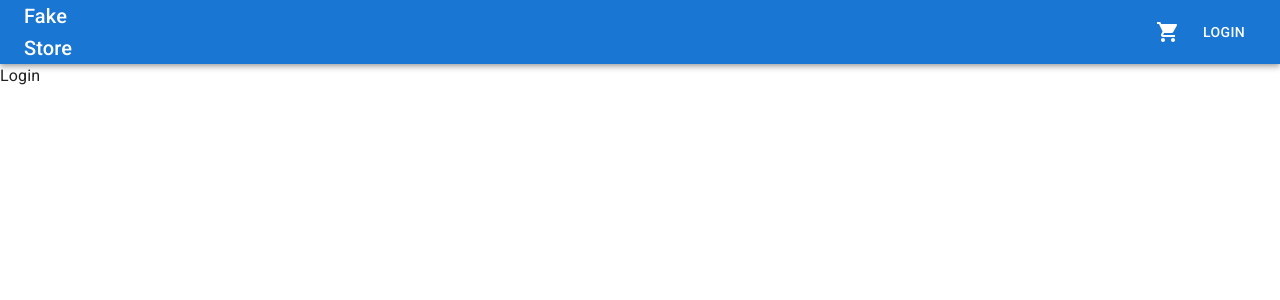
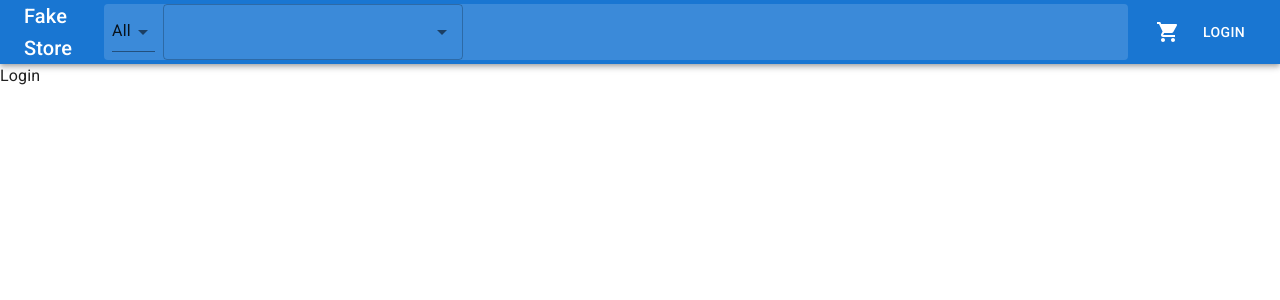
Before and after one commit to vinaykanth-s/ecommerce-react-app, a React (Vite) app: page /login in a window 1280 px wide. Shown: the top 300 px of the page. Built offline with nearby package versions, Linux system fonts and the light colour scheme.

Commit message:
started handling search box & category filter

```diff
--- a/src/components/Header.jsx
+++ b/src/components/Header.jsx
@@ -1,13 +1,27 @@
 import { IconButton } from "@mui/material";
 import { Badge } from "@mui/material";
-import { Typography, AppBar, Toolbar } from "@mui/material";
+import {
+  Typography,
+  AppBar,
+  Toolbar,
+  Button,
+  Autocomplete,
+  TextField,
+  Box,
+} from "@mui/material";
 import React from "react";
 import ShoppingCartIcon from "@mui/icons-material/ShoppingCart";
-import { Box } from "@mui/material";
-import { Button } from "@mui/material";
 import { useSelector } from "react-redux";
 import { getItemsCount } from "../utils";
 import { styled, alpha } from "@mui/material/styles";
+import { Select } from "@mui/material";
+import { MenuItem } from "@mui/material";
+import { useDispatch } from "react-redux";
+import { fetchAllCategories } from "../feature/categories-slice";
+import { useState } from "react";
+import { useNavigate } from "react-router-dom";
+import { useSearchParams } from "react-router-dom";
+import { useEffect } from "react";
 
 const Search = styled("section")(({ theme }) => ({
   position: "relative",
@@ -22,15 +36,59 @@ const Search = styled("section")(({ theme }) => ({
   width: "100%",
 }));
 const SearchBar = () => {
+  const products = useSelector((state) => state.products?.value);
+  const categories = useSelector((state) => state.categories?.value);
+  const dispatch = useDispatch();
+  const [selectedCategory, setSelectedCategory] = useState("all");
+  const [searchParams] = useSearchParams();
+  const category = searchParams.get("category");
+  const navigate = useNavigate();
+
+  useEffect(() => {
+    setSelectedCategory(category ? category : "all");
+  }, [category]);
+  if (!categories.length) {
+    dispatch(fetchAllCategories);
+  }
+
+  const handleCategoryChange = (e) => {
+    setSelectedCategory(e.target.value);
+    navigate(selectedCategory === "all" ? "/" : `/?category=${value}`);
+  };
   return (
     <Search>
-      {/* <Autocomplete
+      <Select
+        value={selectedCategory}
+        onChange={handleCategoryChange}
+        size="small"
+        sx={{
+          m: 1,
+          textTransform: "capitalize",
+          "&": {},
+        }}
+        variant="standard"
+        // label
+      >
+        <MenuItem sx={{ textTransform: "capitalize" }} value="all">
+          All
+        </MenuItem>
+        {categories?.map((category) => (
+          <MenuItem
+            key={category}
+            value={category}
+            sx={{ textTransform: "capitalize" }}
+          >
+            {category}
+          </MenuItem>
+        ))}
+      </Select>
+      <Autocomplete
         disablePortal
         id="combo-box-demo"
-        options={top100Films}
+        options={products}
         sx={{ width: 300 }}
-        renderInput={(params) => <TextField {...params} label="Movie" />}
-      /> */}
+        renderInput={(params) => <TextField {...params} />}
+      />
     </Search>
   );
 };
--- /dev/null
+++ b/src/feature/categories-slice.js
@@ -0,0 +1,30 @@
+import { createSlice, createAsyncThunk } from "@reduxjs/toolkit";
+
+export const fetchAllCategories = createAsyncThunk(
+  "categories/fetchAll",
+  async () => {
+    const response = await fetch(
+      "https://fakestoreapi.com/products/categories"
+    );
+    return await response.json();
+  }
+);
+
+const categoriesSlice = createSlice({
+  name: "categories",
+  initialState: {
+    value: [],
+    loading: false,
+  },
+  extraReducers: (builder) => {
+    builder.addCase(fetchAllCategories.pending, (state) => {
+      state.loading = true;
+    });
+    builder.addCase(fetchAllCategories.fulfilled, (state) => {
+      state.value = action.payload;
+      state.loading = false;
+    });
+  },
+});
+
+export default categoriesSlice.reducer;
--- a/src/feature/products-slice.js
+++ b/src/feature/products-slice.js
@@ -1,9 +1,27 @@
-import { createSlice } from "@reduxjs/toolkit";
+import { createSlice, createAsyncThunk } from "@reduxjs/toolkit";
+
+export const fetchAllProducts = createAsyncThunk(
+  "products/fetchAll",
+  async () => {
+    const response = await fetch("https://fakestoreapi.com/products");
+    return await response.json();
+  }
+);
 
 const productsSlice = createSlice({
   name: "products",
   initialState: {
     value: [],
+    loading: false,
+  },
+  extraReducers: (builder) => {
+    builder.addCase(fetchAllProducts.pending, (state) => {
+      state.loading = true;
+    });
+    builder.addCase(fetchAllProducts.fulfilled, (state, action) => {
+      state.value = action.payload;
+      state.loading = false;
+    });
   },
 });
 
--- a/src/pages/Home.jsx
+++ b/src/pages/Home.jsx
@@ -17,25 +17,32 @@ import { IconButton } from "@mui/material";
 import { ShoppingCartSharp } from "@mui/icons-material";
 import { useDispatch } from "react-redux";
 import { addToCart } from "../feature/cart-slice";
+import { useSelector } from "react-redux";
+import { fetchAllProducts } from "../feature/products-slice";
+import { useSearchParams } from "react-router-dom";
 
 const Home = () => {
+  const [searchParams] = useSearchParams();
+  const category = searchParams.get("category");
   const theme = useTheme();
-  const [products, setProducts] = useState([]);
+  // const [products, setProducts] = useState([]);
+  const state = useSelector((state) => state.products);
+  const { value: products, loading } = state ?? {};
   const dispatch = useDispatch();
-  //   async function fetchAll
-  const fetchAllProducts = async () => {
-    const response = await fetch("https://fakestoreapi.com/products");
-    const result = await response.json();
-    setProducts(result);
-  };
-  useEffect(() => {
-    fetchAllProducts();
-  }, []);
+
+  if (!products?.length) {
+    dispatch(fetchAllProducts);
+  }
 
   const addProductToCart = (product) => {
     // dispatch an action
     dispatch(addToCart({ product, quantity: 1 }));
   };
+
+  let filteredProducts =
+    category && category !== "all"
+      ? products.filter((ele) => ele.category === category)
+      : products;
   return (
     <Container sx={{ py: 8 }} maxWidth="lg">
       <Grid container spacing={4}>
@@ -69,8 +76,8 @@ const Home = () => {
                     overflow: "hidden",
                     textOverflow: "ellipsis",
                     display: "-webkit-box",
-                    "-webkit-line-clamp": "1",
-                    "-webkit-box-orient": "vertical",
+                    WebkitLineClamp: "1",
+                    WebkitBoxOrient: "vertical",
                   }}
                 >
                   {product.title}
@@ -82,8 +89,8 @@ const Home = () => {
                     overflow: "hidden",
                     textOverflow: "ellipsis",
                     display: "-webkit-box",
-                    "-webkit-line-clamp": "2",
-                    "-webkit-box-orient": "vertical",
+                    WebkitLineClamp: "2",
+                    WebkitBoxOrient: "vertical",
                   }}
                 >
                   {product.description}
--- a/src/store.js
+++ b/src/store.js
@@ -1,10 +1,12 @@
 import { configureStore } from "@reduxjs/toolkit";
 import cartReducer from "./feature/cart-slice";
+import categoriesSlice from "./feature/categories-slice";
 import productsReducer from "./feature/products-slice";
 
 export const store = configureStore({
   reducer: {
     cart: cartReducer,
     products: productsReducer,
+    categories: categoriesSlice,
   },
 });
```
